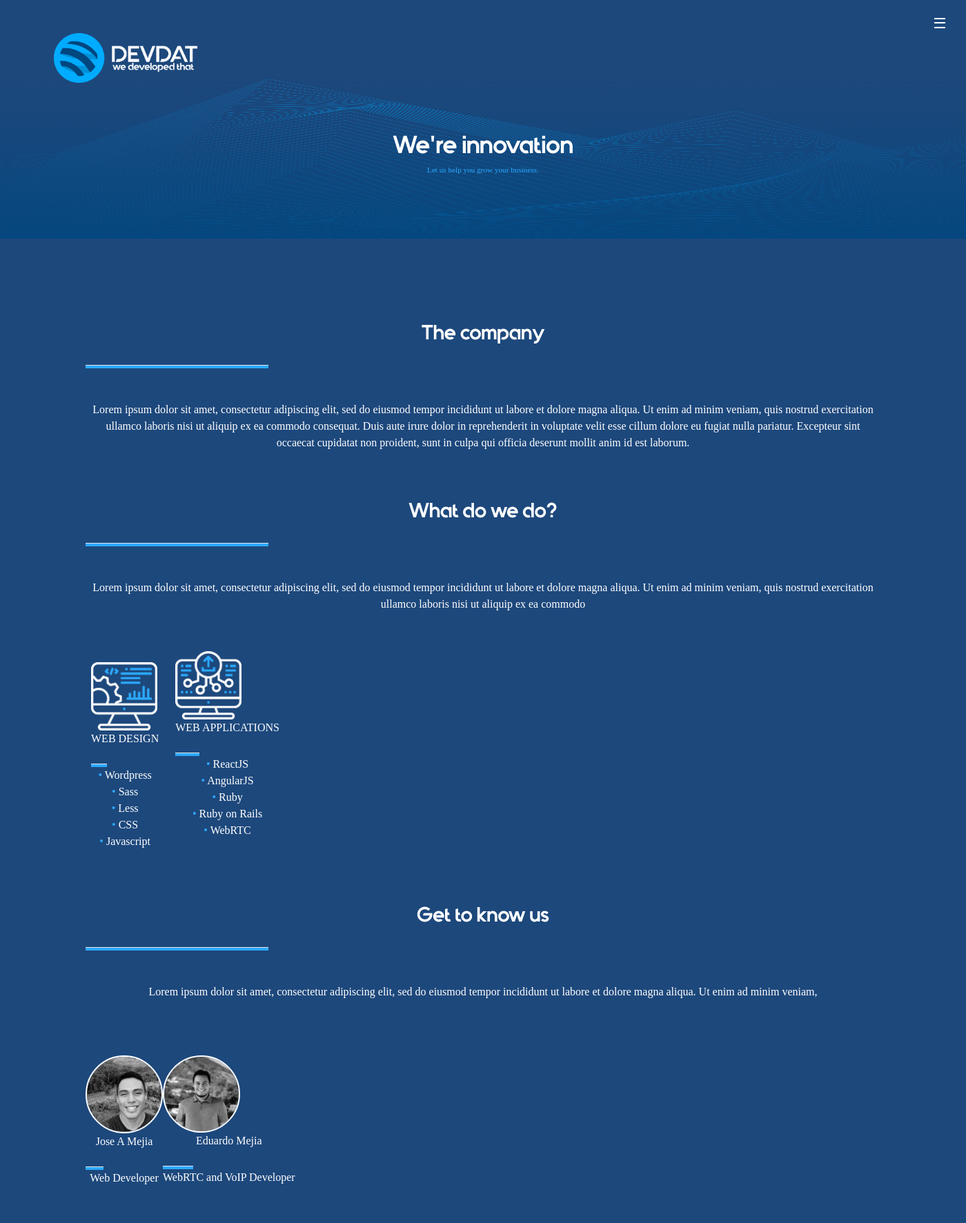
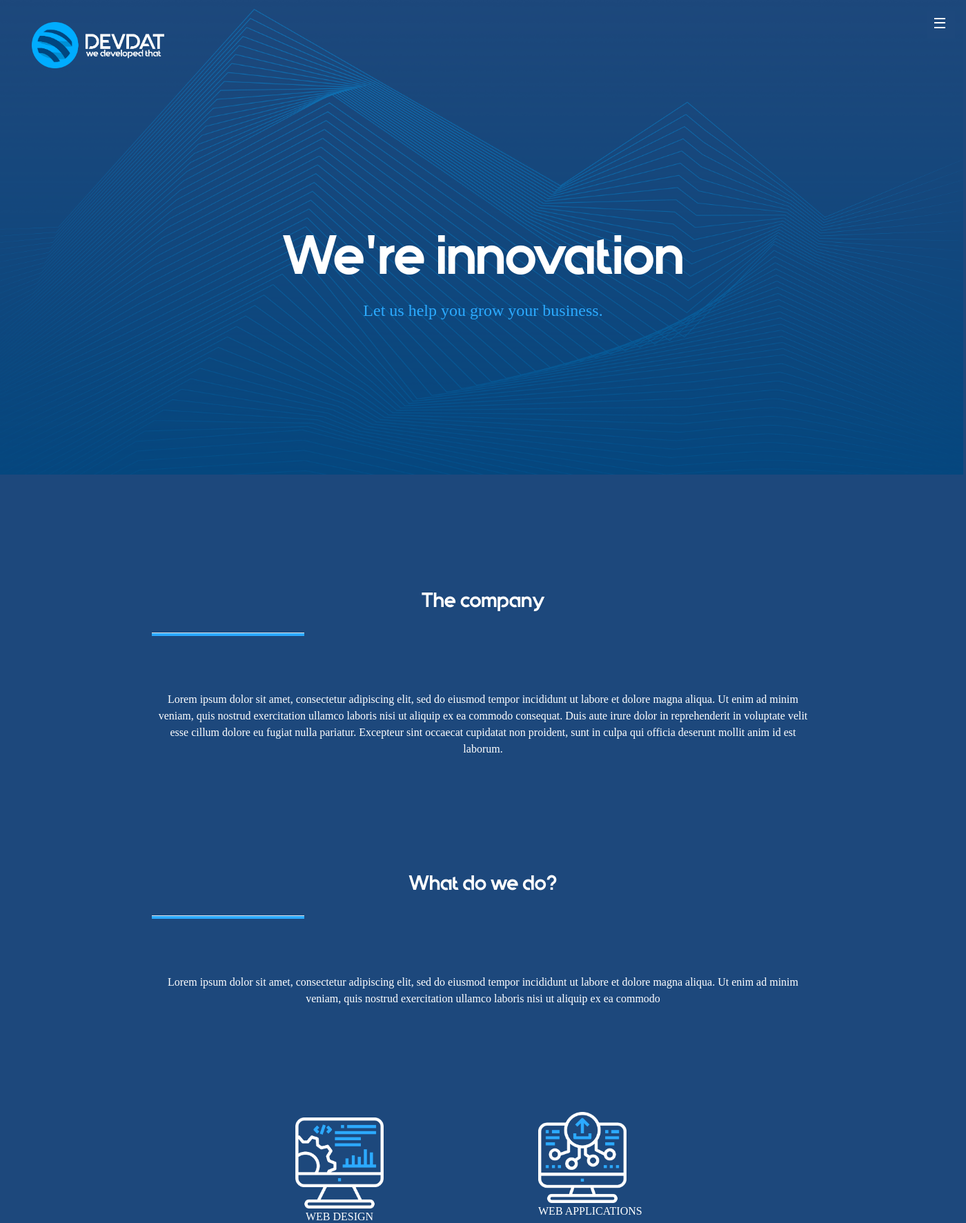
Before and after one commit to aalejandromr/devdat, a PHP site: page / in a window 1400 px wide; the page is wider, and only the part inside the window is pictured. Shown: the top 1773 px of that part at 69% size. Run offline with PHP 8.4, Linux system fonts and the light colour scheme; some web fonts are replaced.

Commit message:
Adds support for large screens

```diff
--- a/css/main.css
+++ b/css/main.css
@@ -23,6 +23,11 @@ body {
 
 ul {
     padding: 0px;
+}
+
+
+.center {
+    text-align: center;
 }
 
 #main_nav {
@@ -64,6 +69,156 @@ ul {
     background-image: linear-gradient(45deg, transparent 13px, #ccc 13px, #ccc 15px, transparent 0), linear-gradient(-45deg, white 13px, #ccc 13px, #ccc 15px, white 0);
 }
 
+@media only screen and (min-width: 600px) and (max-width: 1500px){
+    .main-background {
+        width: 102%;
+        height: 43em;
+        min-height: 10em;
+        position: relative;
+        top: 0px;
+        right: 2em;
+        background-image: url(../assets/background/devdat-background.png);
+        -webkit-background-size: 100% 131%;
+        -moz-background-size: 100% 131%;
+        -o-background-size: 100% 131%;
+        background-repeat: no-repeat;
+        background-size: 100% 131%;
+    }
+
+
+    .site-eslogan {
+        font-size: 5rem;
+    }
+
+    .main-header {
+        position: absolute;
+        left: 0;
+        right: 0;
+        bottom: 0;
+        top: 19.5em;
+    }
+
+    h3 {
+        color: #2CAAFF;
+        font-size: 0.7em;
+    }
+
+    .logo {
+        position: absolute;
+        top: 2em;
+        bottom: 0;
+        right: 0em;
+        left: 2.9em;
+    }
+
+    .logo img {
+        width: 12em !important;
+    }
+
+    .content-spacing {
+        margin: 10em;
+    }
+
+    .intern-spacing {
+        margin-top: 5em;
+    }
+
+    hr {
+        width: 23%;
+        background-color: rgb(44, 170, 255);
+        height: 4px;
+        border-radius: 0px;
+        margin-top: 1.5em;
+    }
+
+    footer {
+        height: 100%;
+        padding-bottom: 3em;
+        padding-top: 1em;
+        text-align: center;
+        background-color: #002c58;
+    }
+
+    .form {
+        padding: 5em 16em 5em 16em;
+    }
+
+    .input-wrapper {
+        margin-bottom: 0.7em;
+    }
+
+    .copy-right {
+        font-size: 8px;
+    }
+
+    .form-submit {
+        color: white;
+    }
+
+    form * {
+        padding: 0.4em;
+        background-color: #002c58;
+        color: white;
+    }
+
+    .form-submit {
+        color: #002c58;
+        background-color: white;
+        font-weight: bolder;
+        padding: 0.7em 2em 0.7em 2em;
+    }
+
+    .input-wrapper input, .input-wrapper textarea {
+        border: 1.5px solid #fff;
+    }
+
+    ::-webkit-input-placeholder { /* WebKit browsers */
+         opacity: 0.9 !important;
+    }
+
+    .services-img {
+        max-width: 8em;
+    }
+
+    .web-design {
+        margin: 0em 7em 0em 13em;
+    }
+
+    .web-applications {
+        margin: -0.5em 0.5em 0em 7em;
+    }
+
+    .team-photo-wrapper {
+        margin-top: 5em;
+    }
+
+    .team-photo-wrapper img {
+        max-width: 9em;
+        border: 2px solid white;
+        border-radius: 500px;
+        -moz-border-radius: 500px;
+    }
+
+    ul {list-style: none}
+
+    li::before {
+        content: "•";
+        color: rgb(44, 170, 255)
+    }
+
+    .contact .intern-spacing{
+        margin-left: 1.5em;
+        margin-right: 1.5em;
+    }
+
+    .team-margin {
+        margin: 0em 8em 0em 13em;
+    }
+
+}
+
+
+@media only screen and (max-width: 600px) {
     .main-background {
         width: 110%;
         height: 236px;
@@ -84,9 +239,6 @@ ul {
         margin-bottom: 10em;
     }
 
-.center {
-    text-align: center;
-}
 
     .main-header {
         position: absolute;
@@ -208,3 +360,4 @@ li::before {
         margin-left: 1.5em;
         margin-right: 1.5em;
     }
+  }
--- a/index.html
+++ b/index.html
@@ -45,10 +45,10 @@
     <div class="container mx-auto center">
         <div class="row main-header">
             <div class="s12">
-                <h1 class="text-4xl"> We're innovation </h1>
+                <h1 class="sm:text-4xl site-eslogan"> We're innovation </h1>
             </div>
             <div class="s12">
-                <h3> Let us help you grow your business. </h3>
+                <h3 class="lg:text-2xl"> Let us help you grow your business. </h3>
             </div>
         </div>
         <div class="row content-spacing">
@@ -122,7 +122,7 @@
                 </p>
             </div>
             <div class="flex items-stretch team-photo-wrapper">
-                <div class="s6">
+                <div class="s6 team-margin">
                     <div class="team">
                         <img src="./assets/pictures/ALE_PHOTO.png" alt="Jose A Mejia">
                         <div class="team-header">
```
Lines whose indentation alone changed are shown as unchanged.
